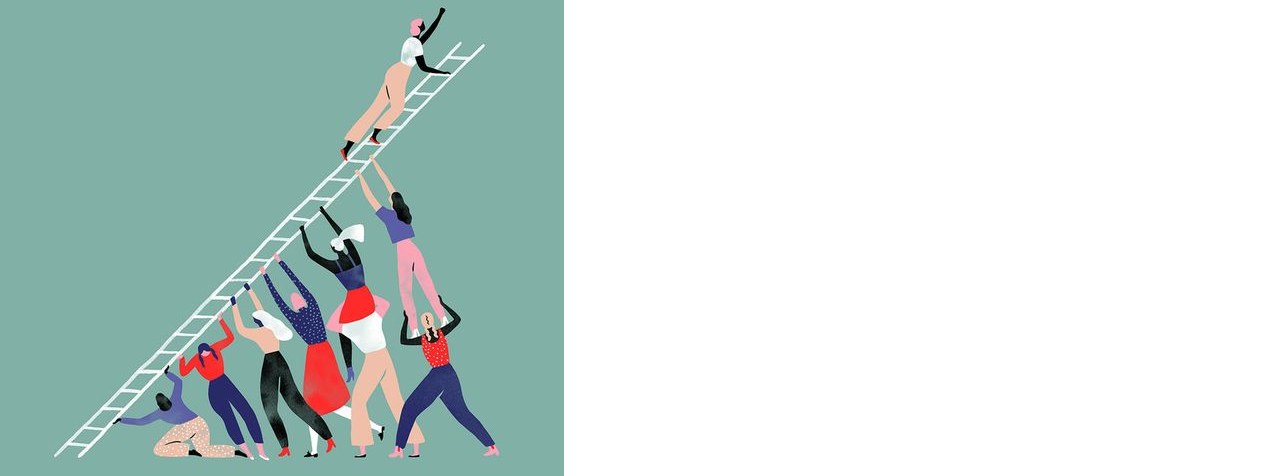
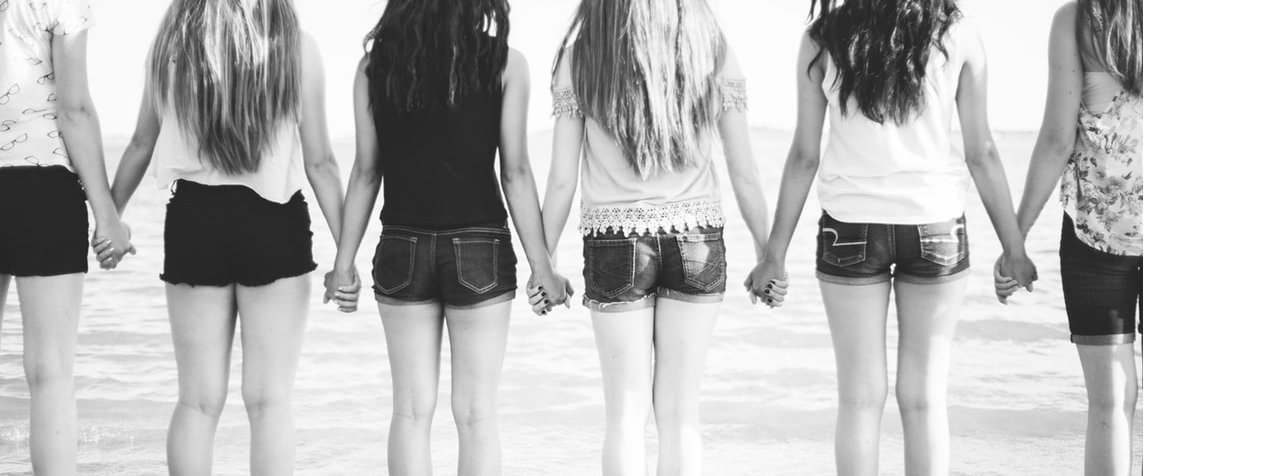
Before and after one commit to isabellawhitfield/NCOWNZ, a plain HTML site: page index.html in a window 1280 px wide. Shown: the part 61-537 px from the top of the page. Drawn offline with nearby package versions, Linux system fonts and the light colour scheme.

Commit message:
image change

```diff
--- a/index.html
+++ b/index.html
@@ -25,7 +25,7 @@
       <span class="fas fa-bars"></span>
     </div>
   </header>
-  <img src="ladder.jpg" alt="Women helping each other">
+  <img src="holding-hands.jpeg" alt="Women helping each other">
 
   <h1>National Council Of Women</h1>
   <p>Lorem ipsum dolor sit amet consectetur adipisicing elit. Corrupti error culpa est voluptates eligendi suscipit blanditiis officiis laboriosam rerum reprehenderit?</p>
```
Also changed, not shown: holding-hands.jpeg (added).
